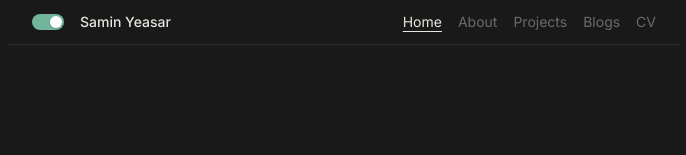
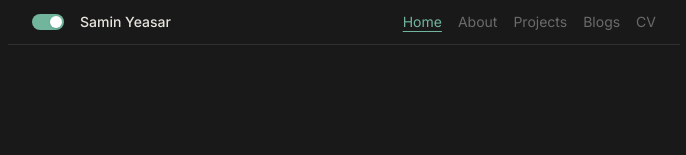
Before and after one commit to Y3454R/my-portfolio-website, a Next.js app: page /home in a window 1280 px wide. Shown: the top 155 px of the page, without its empty margins (296-982 px from the left). Built offline with nearby package versions, Linux system fonts and the light colour scheme.

Commit message:
:lipstick: update: update nav bar

```diff
--- a/src/app/components/TopNav.js
+++ b/src/app/components/TopNav.js
@@ -52,7 +52,7 @@ export default function TopNav() {
             href={href}
             className={`hidden sm:block text-sm transition-colors ${
               pathname.startsWith(href)
-                ? "text-notion-text underline underline-offset-4"
+                ? "text-notion-accent underline underline-offset-4"
                 : "text-notion-muted hover:text-notion-text"
             }`}
           >
@@ -78,7 +78,7 @@ export default function TopNav() {
             href={href}
             className={`flex-1 py-3 text-center text-xs transition-colors ${
               pathname.startsWith(href)
-                ? "text-notion-accent font-medium"
+                ? "text-notion-accent font-medium underline underline-offset-2"
                 : "text-notion-muted"
             }`}
           >
```
